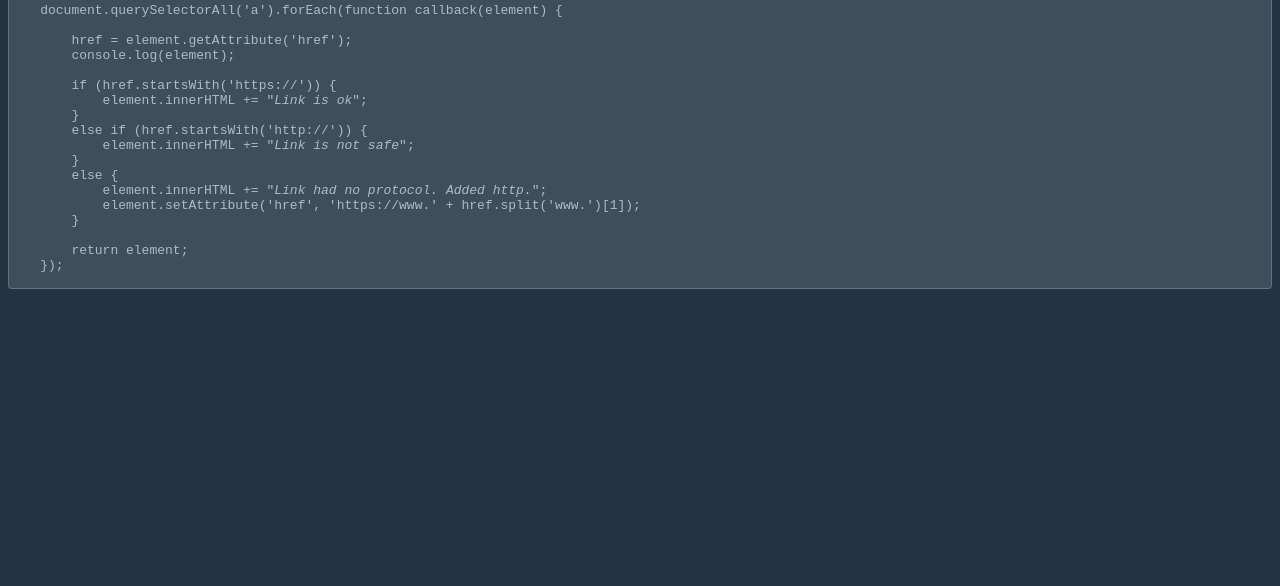
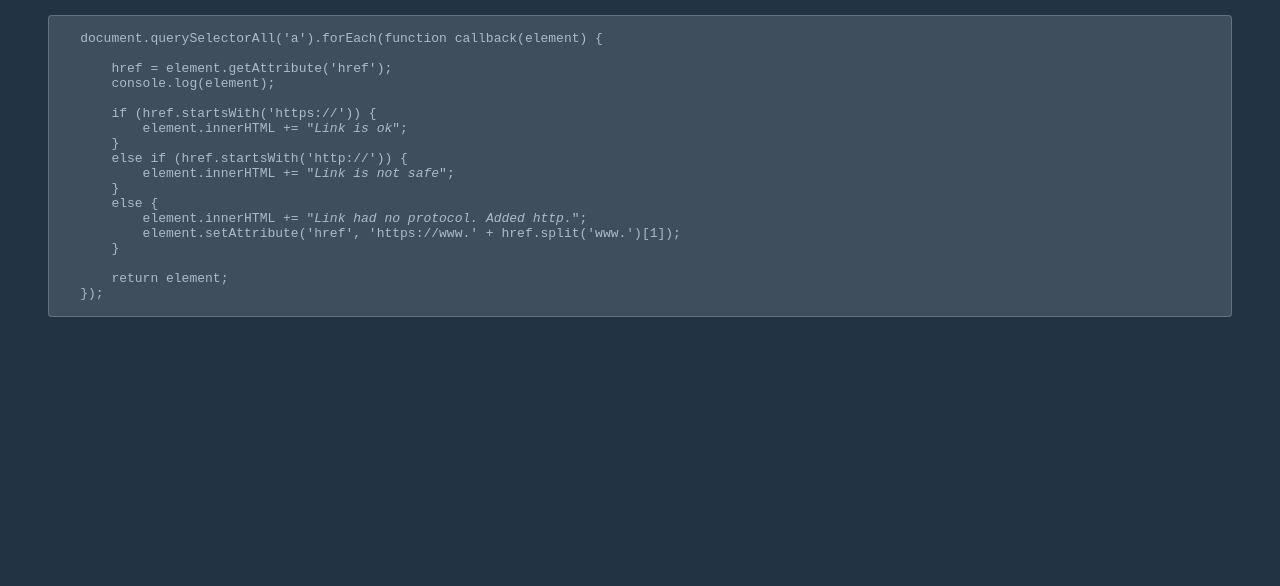
Before and after one commit to RybakV/hilelreact, a plain HTML site: page module5/dz12/index.html in a window 1280 px wide. Shown: the part 214-800 px from the top of the page. Drawn offline with Linux system fonts and the light colour scheme.

Commit message:
Update index.html

```diff
--- a/module5/dz12/index.html
+++ b/module5/dz12/index.html
@@ -10,7 +10,7 @@
             font-family: Arial, sans-serif;
             color: #abc;
             background-color: #234;
-            text-align: center;
+            padding: 20px 40px 40px;
         }
         pre {
             background-color: #fff2;
```
